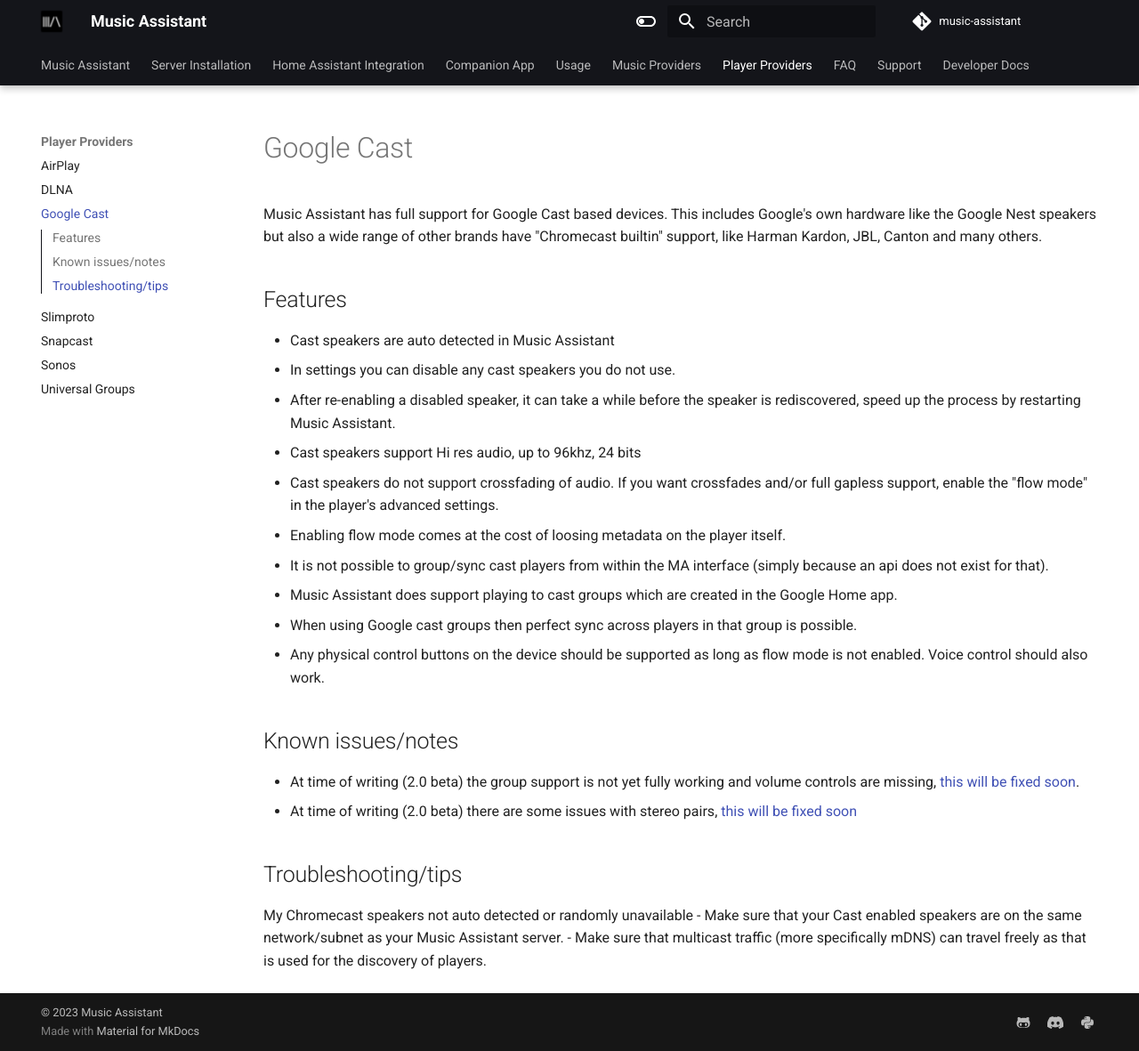
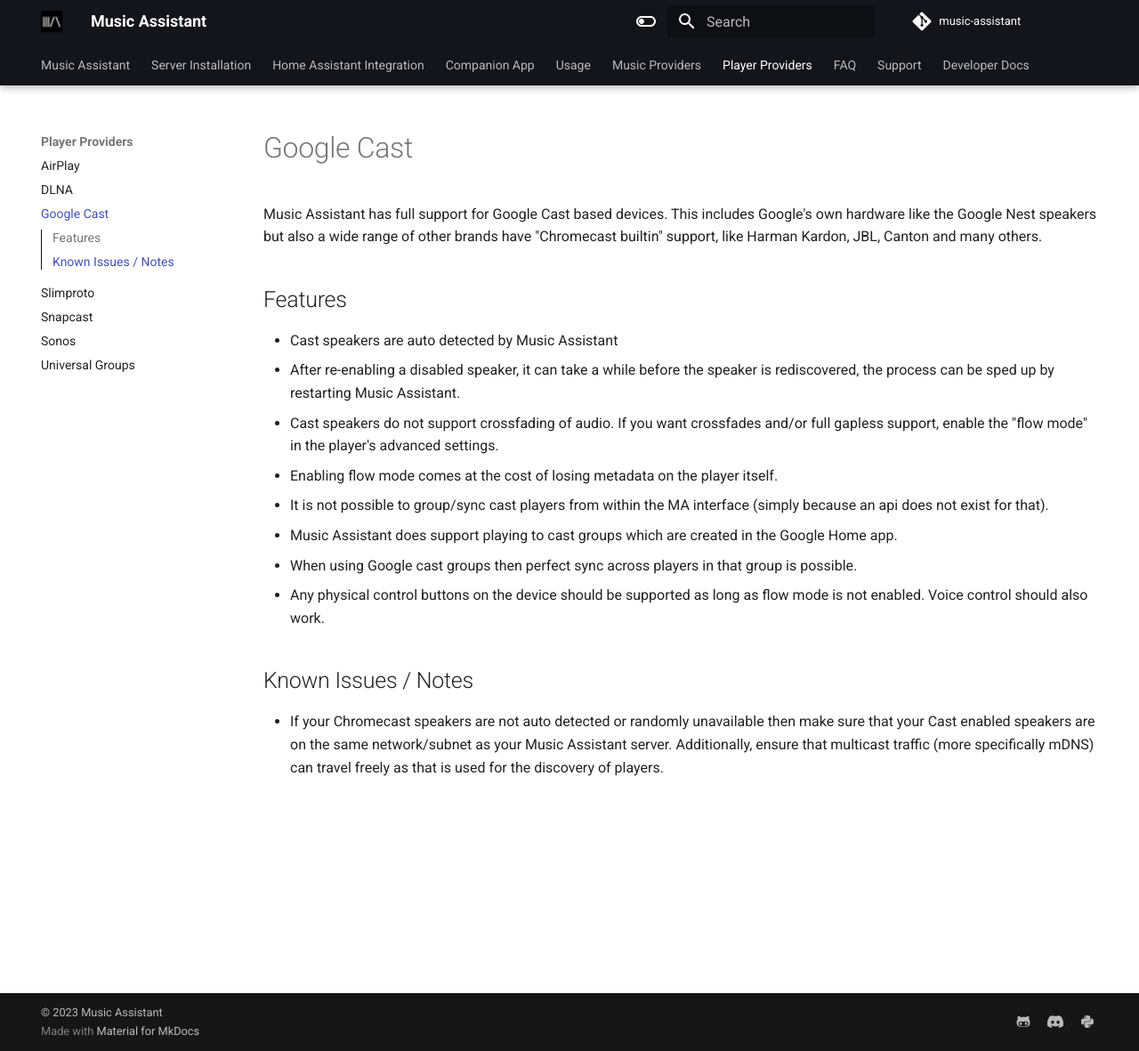
Before and after one commit to pwbriggs/music-assistant.github.io, an MkDocs documentation site: the page built from docs/player-support/google-cast.md, in a window 1280 px wide and 1181 px high. Shown: the whole window at 89% size. Built offline with MkDocs 1.6.1 and Material for MkDocs 9.7.7, drawn with Linux system fonts in a browser that asks for light colours.

Commit message:
Update google-cast.md

```diff
--- a/docs/player-support/google-cast.md
+++ b/docs/player-support/google-cast.md
@@ -4,27 +4,16 @@
 
 ## Features
 
-- Cast speakers are auto detected in Music Assistant
-- In settings you can disable any cast speakers you do not use.
-- After re-enabling a disabled speaker, it can take a while before the speaker is rediscovered, speed up the process by restarting Music Assistant.
-- Cast speakers support Hi res audio, up to 96khz, 24 bits
+- Cast speakers are auto detected by Music Assistant
+- After re-enabling a disabled speaker, it can take a while before the speaker is rediscovered, the process can be sped up by restarting Music Assistant.
 - Cast speakers do not support crossfading of audio. If you want crossfades and/or full gapless support, enable the "flow mode" in the player's advanced settings.
-- Enabling flow mode comes at the cost of loosing metadata on the player itself.
+- Enabling flow mode comes at the cost of losing metadata on the player itself.
 - It is not possible to group/sync cast players from within the MA interface (simply because an api does not exist for that).
 - Music Assistant does support playing to cast groups which are created in the Google Home app.
 - When using Google cast groups then perfect sync across players in that group is possible.
-- Any physical control buttons on the device should be  supported as long as flow mode is not enabled. Voice control should also work.
+- Any physical control buttons on the device should be supported as long as flow mode is not enabled. Voice control should also work.
 
 
-## Known issues/notes
+## Known Issues / Notes
 
-- At time of writing (2.0 beta) the group support is not yet fully working and volume controls are missing, [this will be fixed soon](https://github.com/orgs/music-assistant/projects/2/views/1?pane=issue&itemId=22583723).
-- At time of writing (2.0 beta) there are some issues with stereo pairs, [this will be fixed soon
-](https://github.com/orgs/music-assistant/projects/2/views/1?pane=issue&itemId=22559664)
-
-
-## Troubleshooting/tips
-
-My Chromecast speakers not auto detected or randomly unavailable
-- Make sure that your Cast enabled speakers are on the same network/subnet as your Music Assistant server.
-- Make sure that multicast traffic (more specifically mDNS) can travel freely as that is used for the discovery of players.
+- If your Chromecast speakers are not auto detected or randomly unavailable then make sure that your Cast enabled speakers are on the same network/subnet as your Music Assistant server. Additionally, ensure that multicast traffic (more specifically mDNS) can travel freely as that is used for the discovery of players.
```
